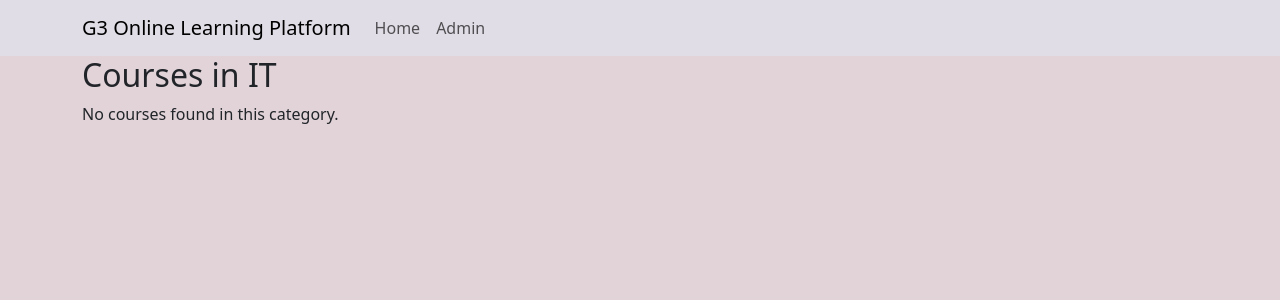
After one commit to lexicon-school-projects/online-course-group-3, a Django app: a page that uses online_learning_platform/main_app/templates/main_app/base.html in a window 1280 px wide. The commit adds this page. Shown: the top 300 px of the page. Run offline with Django 5.2, Linux system fonts and the light colour scheme; data comes from the database, SQL or seed files in the repository; both versions use the stored data as it was after the commit.

Commit message:
Add categories

```diff
--- a/online_learning_platform/main_app/admin.py
+++ b/online_learning_platform/main_app/admin.py
@@ -1,11 +1,13 @@
 from django.contrib import admin
-
-# Register your models here.
 from main_app.models import UserProfileInfo, Course, Category
 from main_app.forms import CourseForm, CategoryForm
 # Register your models here.
 
 class CourseAdmin(admin.ModelAdmin):
     form=CourseForm
+class CategoryAdmin(admin.ModelAdmin):
+    form=CategoryForm
 
 admin.site.register(UserProfileInfo)
+admin.site.register(Course)
+admin.site.register(Category)
--- a/online_learning_platform/main_app/forms.py
+++ b/online_learning_platform/main_app/forms.py
@@ -19,9 +19,9 @@ class UserProfileInfoForm(forms.ModelForm):
 class CategoryForm(forms.ModelForm):
     class Meta():
         model= Category
-        fields = ('title',)
+        fields = ('title','description',)
 
 class CourseForm(forms.ModelForm):
     class Meta():
         model= Course
-        fields = ('title', 'teacher', 'description', 'price', 'release_date',)
+        fields = ('title', 'teacher', 'description', 'price', 'release_date','category',)
--- a/online_learning_platform/main_app/models.py
+++ b/online_learning_platform/main_app/models.py
@@ -11,18 +11,22 @@ class UserProfileInfo(models.Model):
     def __str__(self):
         return self.user.username
 
+
+class Category(models.Model):
+    title = models.CharField(max_length=200, primary_key=True)
+    description=models.TextField(blank=True)
+
+    def __str__(self):
+        return self.title
+
+
 class Course(models.Model):
     title = models.CharField(max_length=200)
     teacher = models.CharField(max_length=100)
     description = models.TextField()
     price = models.DecimalField(max_digits=10, decimal_places=2)
     release_date = models.DateField()
+    category = models.ForeignKey(Category, on_delete=models.CASCADE)
 
     def __str__(self):
         return self.title
-
-class Category(models.Model):
-    title = models.CharField(max_length=200)
-
-    def __str__(self):
-        return self.title
--- a/online_learning_platform/main_app/templates/main_app/base.html
+++ b/online_learning_platform/main_app/templates/main_app/base.html
@@ -17,8 +17,8 @@
             <li class="nav-item"><a class="nav-link" href="{% url 'admin:index' %}">Admin</a></li>
 
             {% if user.is_authenticated %}
-
             <li class="nav-item"><a class="nav-link" href="{% url 'logout' %}">Logout</a></li>
+            <li class="nav-item"><a class="nav-link" href="{% url 'categories' %}">Categories</a></li>
             {% endif %}
         </ul>
     </div>
--- /dev/null
+++ b/online_learning_platform/main_app/templates/main_app/courses_in_category.html
@@ -0,0 +1,22 @@
+{% extends "main_app/base.html" %}
+
+{% block body_block %}
+    {% if category %}
+        <h2>Courses in {{ category.title }}</h2>
+        {% if courses_in_category %}
+            {% for course in courses_in_category %}
+                <div class="item">
+                    <h3>{{ course.title }}</h3>
+                    <p>{{ course.description }}</p>
+                    <p>Teacher: {{ course.teacher }}</p>
+                    <p>Price: ${{ course.price }}</p>
+                    <p>Release Date: {{ course.release_date }}</p>
+                </div>
+            {% endfor %}
+        {% else %}
+            <p>No courses found in this category.</p>
+        {% endif %}
+    {% else %}
+        <p>Category not found.</p>
+    {% endif %}
+{% endblock %}
--- a/online_learning_platform/main_app/templates/main_app/index.html
+++ b/online_learning_platform/main_app/templates/main_app/index.html
@@ -9,10 +9,11 @@
     <div class="row">
         <div class="col-md-4 offset-md-4">
             <ul class="nav flex-column">
-
+                {% if not user.is_authenticated %}
                     <li class="nav-item"><a class="nav-link btn" href="{% url 'main_app:register' %}">New here? Register now</a></li>
                     <br>
                     <li class="nav-item"><a class="nav-link btn" href="{% url 'main_app:user_login' %}">Already have an account? Login</a></li>
+                {% endif %}
 
             </ul>
 
--- a/online_learning_platform/main_app/urls.py
+++ b/online_learning_platform/main_app/urls.py
@@ -10,4 +10,6 @@ urlpatterns = [
     path('', views.index, name='index'),
     path('register/', views.register, name='register'),
     path('login/', views.user_login, name='user_login'),
+    path('categories/', views.categories, name='categories'),
+    path('category/<str:category_title>/courses/', views.courses_in_category, name='courses_in_category'),
 ]
--- a/online_learning_platform/main_app/views.py
+++ b/online_learning_platform/main_app/views.py
@@ -29,8 +29,13 @@ def categories(request):
     return render(request, 'main_app/categories.html', {'categories': categories})
 
 def course_list(request):
-    books = Course.objects.all()
-    return render(request, 'main_app/courses_list.html', {'courses': course_list})
+    course_list = Course.objects.all()
+    return render(request, 'main_app/course_list.html', {'courses': course_list})
+
+def courses_in_category(request, category_title):
+    category = Category.objects.get(title=category_title)
+    courses_in_category = Course.objects.filter(category=category)
+    return render(request, 'main_app/courses_in_category.html', {'courses_in_category': courses_in_category, 'category': category})
 
 def register(request):
     registered = False
@@ -74,7 +79,7 @@ def user_login(request):
         if user:
             if user.is_active:
                 login(request,user)
-                return HttpResponseRedirect(reverse('index'))
+                return HttpResponseRedirect(reverse('categories'))
             else:
                 return HttpResponse("ACCOUNT NOT ACTIVE")
         else:
--- a/online_learning_platform/online_learning_platform/urls.py
+++ b/online_learning_platform/online_learning_platform/urls.py
@@ -7,5 +7,6 @@ urlpatterns = [
     path('', views.index, name='index'),
     path('main_app/', include('main_app.urls')),
     path('logout', views.user_logout, name='logout'),
-
+    path('categories/', views.categories, name='categories'),
+    path('category/<str:category_title>/courses/', views.courses_in_category, name='courses_in_category'),
 ]
```
Also changed, not shown: online_learning_platform/main_app/templates/main_app/categories.html (added, +12 -0 lines), online_learning_platform/main_app/templates/main_app/course_list.html (added, +10 -0 lines), online_learning_platform/db.sqlite3.
